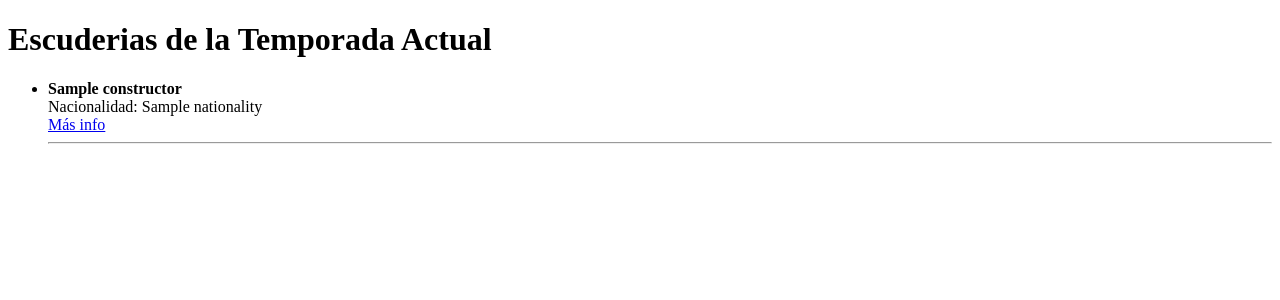
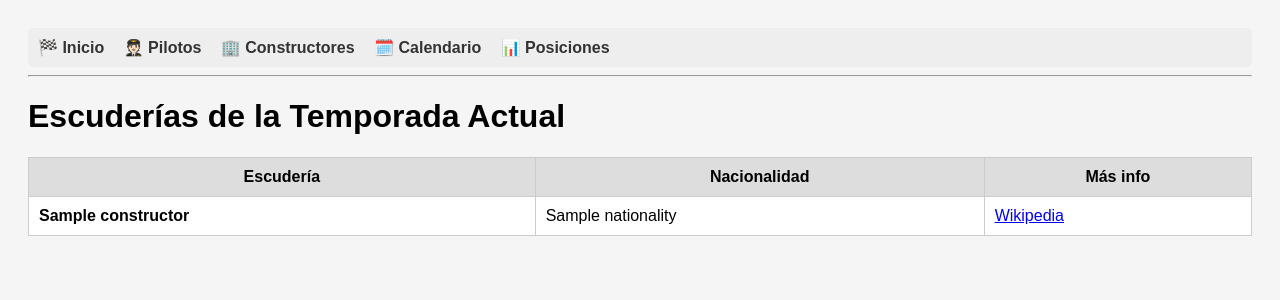
Before and after one commit to EliasAdad/flask-f1-stats, a Flask app: page /constructors in a window 1280 px wide. Shown: the top 300 px of the page. Run offline with Flask 3, Linux system fonts and the light colour scheme; a database or web service that is not in the repository returns one stand-in record (values such as "Sample title"); data that the repository does not hold is empty.

Commit message:
agrega una navbar para navegar entre las diferentes vistas y le agrega un pequeno estilado con css para resaltar la navbar

```diff
--- a/app.py
+++ b/app.py
@@ -1,4 +1,4 @@
-from flask import Flask, render_template # type: ignore
+from flask import Flask, render_template
 import requests
 
 
--- /dev/null
+++ b/templates/base.html
@@ -0,0 +1,58 @@
+<!DOCTYPE html>
+<html lang="es">
+  <head>
+    <meta charset="UTF-8" />
+    <meta name="viewport" content="width=device-width, initial-scale=1.0" />
+    <title>{% block title %}Visualizador F1{% endblock %}</title>
+    <style>
+      body {
+        font-family: Arial, Helvetica, sans-serif;
+        padding: 20px;
+        background: #f5f5f5;
+      }
+
+      nav a {
+        margin-right: 15px;
+        text-decoration: none;
+        color: #333;
+        font-weight: bold;
+      }
+
+      nav {
+        background: #eee;
+        padding: 10px;
+        border-radius: 5px;
+      }
+
+      table {
+        background: white;
+        border-collapse: collapse;
+        width: 100%;
+      }
+
+      th,
+      td {
+        padding: 10px;
+        border: 1px solid #ccc;
+      }
+
+      th {
+        background: #ddd;
+      }
+    </style>
+  </head>
+  <body>
+    <nav>
+      <a href="/">🏁 Inicio</a>
+      <a href="/drivers"> 🧑🏻‍✈️ Pilotos</a>
+      <a href="/constructors">🏢 Constructores</a>
+      <a href="/calendar">🗓️ Calendario</a>
+      <a href="/standings">📊 Posiciones</a>
+    </nav>
+    <hr />
+
+    {% block content %}
+    <!-- Aquí irá el contenido de cada página -->
+    {% endblock %}
+  </body>
+</html>
--- a/templates/constructors.html
+++ b/templates/constructors.html
@@ -1,26 +1,36 @@
+{% extends 'base.html'%}
 <!DOCTYPE html>
 <html lang="es">
   <head>
     <meta charset="UTF-8" />
     <meta name="viewport" content="width=device-width, initial-scale=1.0" />
-    <title>Escuderias de la Temporada</title>
+    <title>{% block title %}Escuderías de la Temporada{% endblock %}</title>
   </head>
   <body>
-    <h1>Escuderias de la Temporada Actual</h1>
+    {% block content %}
+    <h1>Escuderías de la Temporada Actual</h1>
 
     {% if constructors %}
-    <ul>
-      {% for team in constructors %}
-      <li>
-        <strong>{{team.name}}</strong><br />
-        Nacionalidad: {{team.nationality}}<br />
-        <a href="{{team.url}}" target="_blank">Más info</a>
-      </li>
-      <hr />
-      {% endfor %}
-    </ul>
+    <table>
+      <thead>
+        <tr>
+          <th>Escudería</th>
+          <th>Nacionalidad</th>
+          <th>Más info</th>
+        </tr>
+      </thead>
+      <tbody>
+        {% for team in constructors %}
+        <tr>
+          <td><strong>{{team.name}}</strong></td>
+          <td>{{team.nationality}}</td>
+          <td><a href="{{team.url}}" target="_blank">Wikipedia</a></td>
+        </tr>
+        {% endfor %}
+      </tbody>
+    </table>
     {% else %}
-    <p>No se pudieron cargar las escuderías</p>
-    {% endif %}
+    <p>No se pudieron cargar las escuderías.</p>
+    {% endif %} {% endblock %}
   </body>
 </html>
--- a/templates/home.html
+++ b/templates/home.html
@@ -1,11 +1,13 @@
+{% extends 'base.html' %}
 <!DOCTYPE html>
 <html lang="es">
   <head>
     <meta charset="UTF-8" />
     <meta name="viewport" content="width=device-width, initial-scale=1.0" />
-    <title>Estadísticas de F1 🏎️</title>
+    <title>{% block title %}Estadísticas de F1 🏎️{% endblock %}</title>
   </head>
   <body>
+    {%block content%}
     <h1>Ultimas carreras de Fórmula 1 🏁</h1>
 
     {% if races %}
@@ -20,6 +22,6 @@
     </ul>
     {% else %}
     <p>No se pudieron cargar las carreras.</p>
-    {% endif %}
+    {% endif %} {% endblock %}
   </body>
 </html>
--- a/templates/standings.html
+++ b/templates/standings.html
@@ -1,11 +1,13 @@
+{% extends 'base.html' %}
 <!DOCTYPE html>
 <html lang="es">
   <head>
     <meta charset="UTF-8" />
     <meta name="viewport" content="width=device-width, initial-scale=1.0" />
-    <title>Tabla de posiciones</title>
+    <title>{% block title %}Tabla de posiciones{% endblock %}</title>
   </head>
   <body>
+    {% block content %}
     <h1>Tabla de posiciones de pilotos - Temporada Actual</h1>
 
     {% if standings %}
@@ -33,6 +35,6 @@
     </table>
     {% else %}
     <p>No se pudo cargar la tabla de posiciones</p>
-    {% endif %}
+    {% endif %} {% endblock %}
   </body>
 </html>
```
Also changed, not shown: templates/calendar.html (+6 -4 lines), templates/drivers.html (+26 -13 lines).
